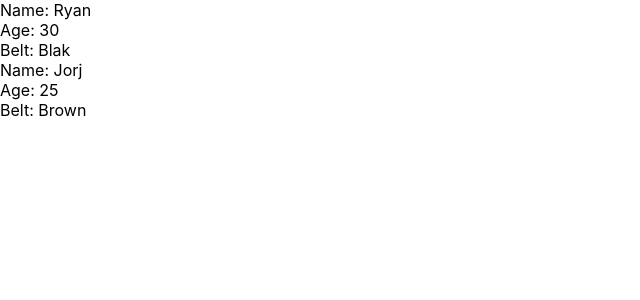
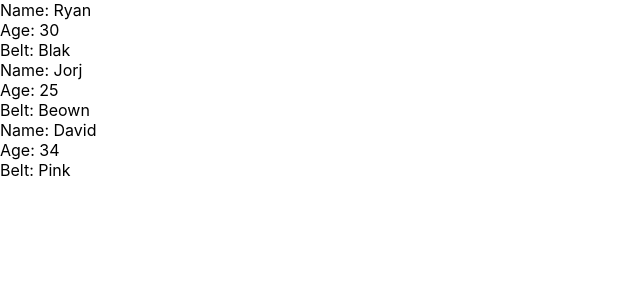
Before and after one commit to mabbasidesign/Ninja, a React (Create React App) app: page / in a window 1280 px wide. Shown: the top 300 px of the page, without its empty margins (0-640 px from the left). Built offline with nearby package versions, Linux system fonts and the light colour scheme.

Commit message:
map to ninjas

```diff
--- a/src/App.js
+++ b/src/App.js
@@ -3,17 +3,18 @@
 import './App.css';
 
 class App extends Component {
-  state = [
+ state = {
+  ninjas: [
     { id:1, name:"Ryan", age:30, belt:"Blak" },
     { id:2, name:"Jorj", age:25, belt:"Beown" },
     { id:3, name:"David", age:34, belt:"Pink" },
   ]
+ }
 
   render() {
     return (
       <div>
-        <Ninjas name="Ryan" age="30" belt="Blak" />
-        <Ninjas name="Jorj" age="25" belt="Brown" />
+        <Ninjas ninjas={this.state.ninjas} />
       </div>
     );
   }
--- a/src/Ninjas.jsx
+++ b/src/Ninjas.jsx
@@ -3,12 +3,20 @@
 class Ninjas extends Component {
     state = {  }
     render() {
-        const {name, age, belt} = this.props;
+        const { ninjas } = this.props;
+        const ninjaList = ninjas.map( ninja => {
+            return(
+                <div className="ninja">
+                    <div>Name: {ninja.name}</div>
+                    <div>Age: {ninja.age}</div>
+                    <div>Belt: {ninja.belt}</div>
+                </div>
+            )
+        });
+
         return (
-            <div className="ninja">
-                <div>Name: {name}</div>
-                <div>Age: {age}</div>
-                <div>Belt: {belt}</div>
+            <div className="ninja-list">
+                { ninjaList }
             </div>
          );
     }
```
Also changed, not shown: 1 other file (tests, documents, lock files or other folders).
